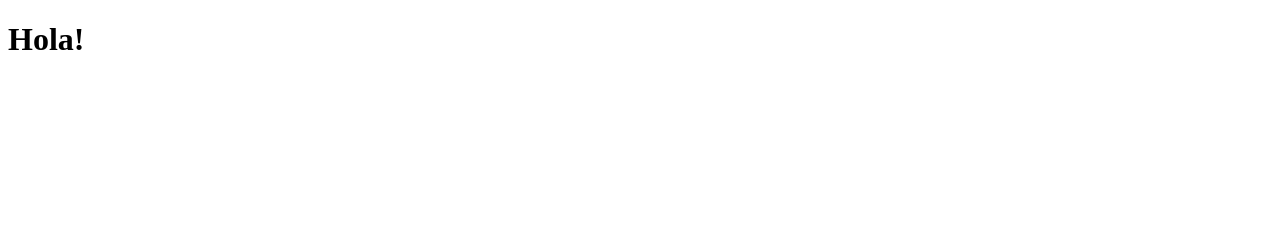
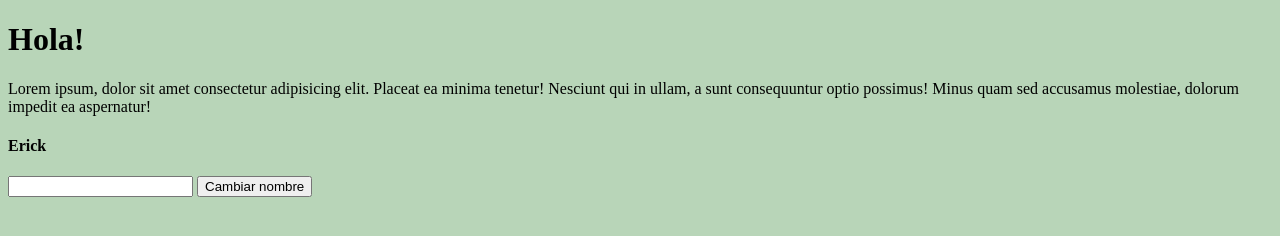
Before and after one commit to Erick-C3/Ejercicio-Repaso, a plain HTML site: page index.html in a window 1280 px wide. Drawn offline with Linux system fonts and the light colour scheme.

Commit message:
actualizado

```diff
--- /dev/null
+++ b/estilo.css
@@ -0,0 +1,3 @@
+body{
+    background-color: rgb(184, 213, 184);
+}
--- a/index.html
+++ b/index.html
@@ -1,11 +1,29 @@
 <!DOCTYPE html>
 <html lang="en">
+
 <head>
     <meta charset="UTF-8">
     <meta name="viewport" content="width=device-width, initial-scale=1.0">
     <title>Document</title>
+    <link rel="stylesheet" href="estilo.css">
 </head>
+
 <body>
     <h1>Hola!</h1>
+
+    <p>Lorem ipsum, dolor sit amet consectetur adipisicing elit. Placeat ea minima tenetur! Nesciunt qui in ullam, a
+        sunt consequuntur optio possimus! Minus quam sed accusamus molestiae, dolorum impedit ea aspernatur!</p>
+
+    <div id="contenedor-perfil-usuario">
+        <h4 id="nombre-usuario"></h4>
+        <input type="text">
+        <button onclick="cambiarNombreUsuario()">Cambiar nombre</button>
+        <img src="
+        " alt="">
+
+    </div>
+
+    <script src="script.js"></script>
 </body>
+
 </html>
--- /dev/null
+++ b/script.js
@@ -0,0 +1,8 @@
+const inputNuevoNombre = document.querySelector("input");
+const h4NombreUsuario = document.querySelector("#nombre-usuario");
+
+h4NombreUsuario.innerHTML = "Erick";
+
+function cambiarNombreUsuario() {
+    h4NombreUsuario.innerHTML =  inputNuevoNombre.value;
+}
```
